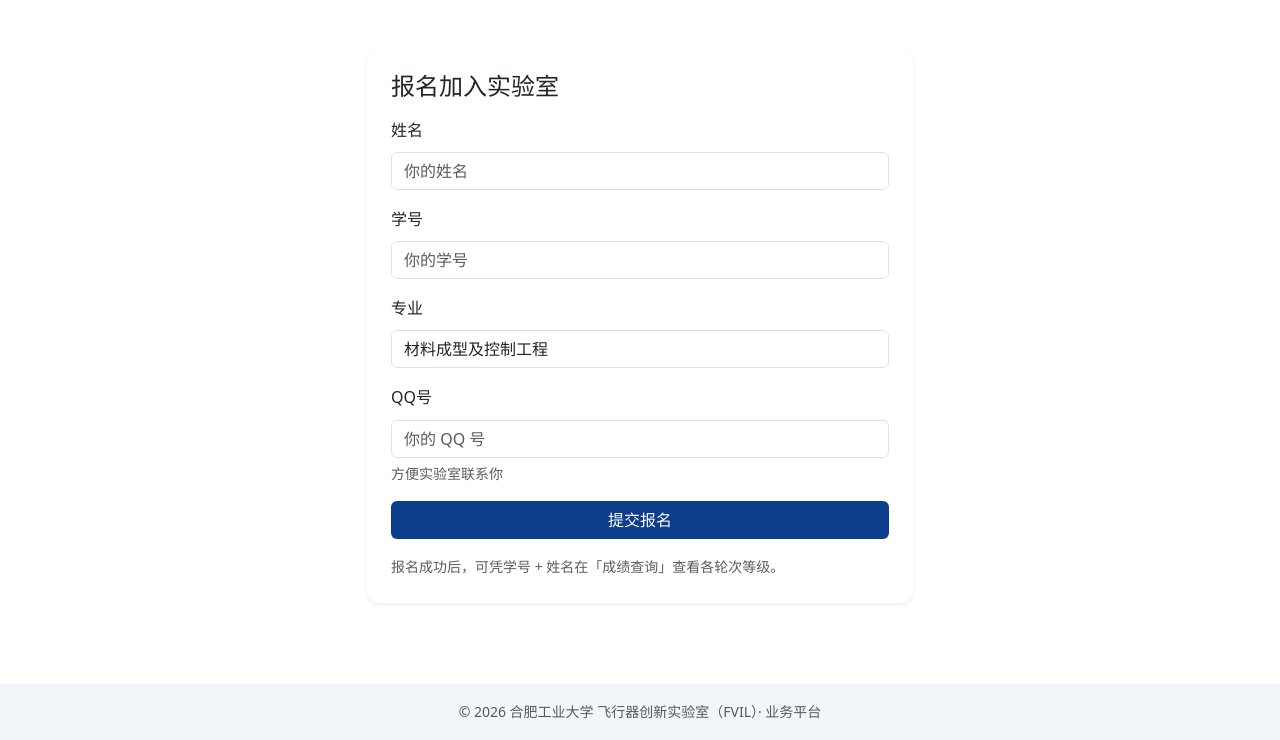
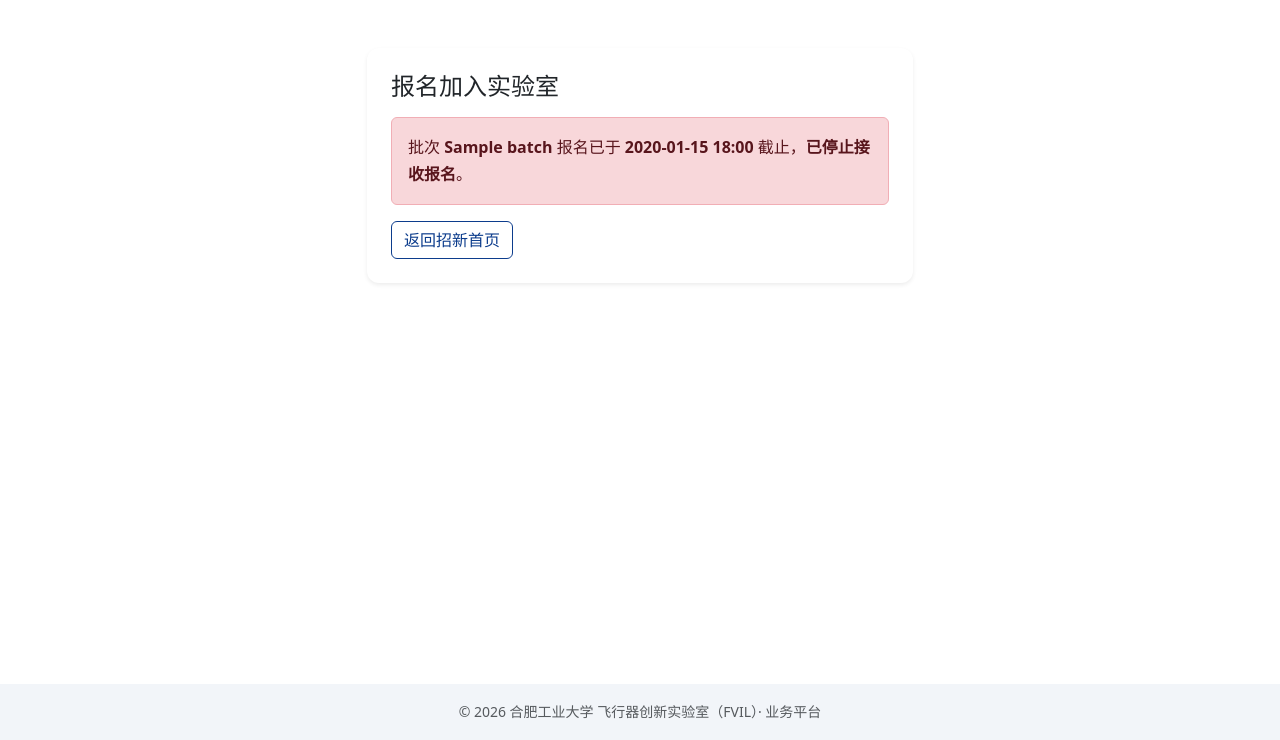
Before and after one commit to Mike-lin300/hfut-fvil, a Django app: page /recruit/signup/ in a window 1280 px wide. Shown: the part 60-800 px from the top of the page. Run offline with Django 5.2, Linux system fonts and the light colour scheme; tables that the repository leaves empty hold one stand-in row (values such as "Sample post"); some libraries are stand-ins or nearby versions.

Commit message:
feat(recruit): 报名批次截止时间拦截（signup_end 过后首页/报名页显示已截止、GET无表单、POST拒绝入库；signup_end 为空不限时）

```diff
--- a/recruitment/templates/recruitment/signup.html
+++ b/recruitment/templates/recruitment/signup.html
@@ -11,6 +11,12 @@
 
                 {% if closed %}
                 <div class="alert alert-warning">当前没有开放中的招新批次，暂无法报名。请关注实验室通知。</div>
+                <a class="btn btn-outline-accent" href="/recruit/">返回招新首页</a>
+                {% elif signup_ended %}
+                <div class="alert alert-danger">
+                    批次 <strong>{{ current.name }}</strong> 报名已于
+                    <strong>{{ current.signup_end|date:"Y-m-d H:i" }}</strong> 截止，<strong>已停止接收报名</strong>。
+                </div>
                 <a class="btn btn-outline-accent" href="/recruit/">返回招新首页</a>
                 {% else %}
 
--- a/recruitment/views.py
+++ b/recruitment/views.py
@@ -1,6 +1,7 @@
 from django.contrib.auth.decorators import login_required
 from django.http import HttpResponse, HttpResponseForbidden
 from django.shortcuts import render
+from django.utils import timezone
 
 import openpyxl
 
@@ -8,28 +9,48 @@ from .forms import QueryForm, SignupForm
 from .models import Applicant, Batch, Score
 
 
+def _signup_open(batch):
+    """批次是否仍可报名：status=open 且未过报名截止时间（signup_end 为空则视为不限时）。"""
+    if batch is None or batch.status != "open":
+        return False
+    return batch.signup_end is None or timezone.now() <= batch.signup_end
+
+
 def recruit_home(request):
     """招新入口：当前批次状态 + 报名/查询入口。"""
     current = Batch.objects.filter(status="open").order_by("-id").first()
     batches = Batch.objects.order_by("-id")[:5]
-    return render(request, "recruitment/home.html", {"current": current, "batches": batches})
+    return render(
+        request,
+        "recruitment/home.html",
+        {"current": current, "batches": batches, "now": timezone.now()},
+    )
 
 
 def signup(request):
-    """报名：仅当前存在 status=open 批次时可提交；学号唯一（表单校验 + DB 兜底）；不收集意向方向。"""
+    """报名：仅当前存在 status=open 且未过 signup_end 的批次时可提交；
+    学号唯一（表单校验 + DB 兜底）；不收集意向方向。"""
     current = Batch.objects.filter(status="open").order_by("-id").first()
+    can_signup = _signup_open(current)
+    signup_ended = current is not None and not can_signup
+
     if request.method == "POST":
         form = SignupForm(request.POST)
-        if not current:
+        if not can_signup:
             return render(
                 request, "recruitment/signup.html",
-                {"form": form, "current": None, "closed": True},
+                {"form": None, "current": current,
+                 "closed": current is None, "signup_ended": signup_ended},
             )
         if form.is_valid():
             applicant = form.save(batch=current)
             return render(request, "recruitment/signup_success.html", {"applicant": applicant})
         return render(request, "recruitment/signup.html", {"form": form, "current": current})
-    return render(request, "recruitment/signup.html", {"form": SignupForm(), "current": current})
+    return render(
+        request, "recruitment/signup.html",
+        {"form": SignupForm() if can_signup else None, "current": current,
+         "closed": current is None, "signup_ended": signup_ended},
+    )
 
 
 def query(request):
```
Also changed, not shown: recruitment/templates/recruitment/home.html (+10 -0 lines).
